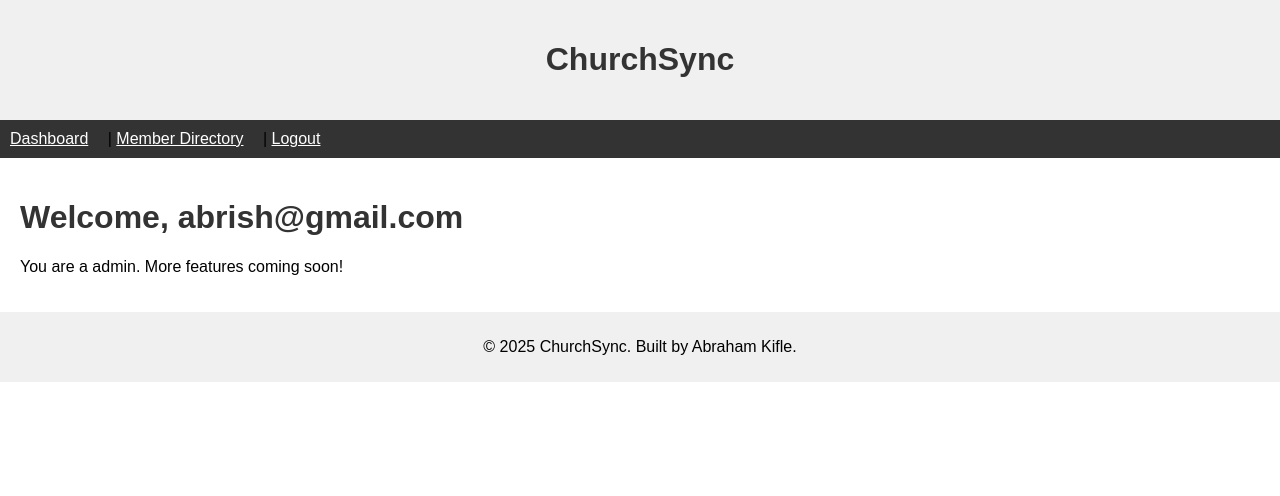
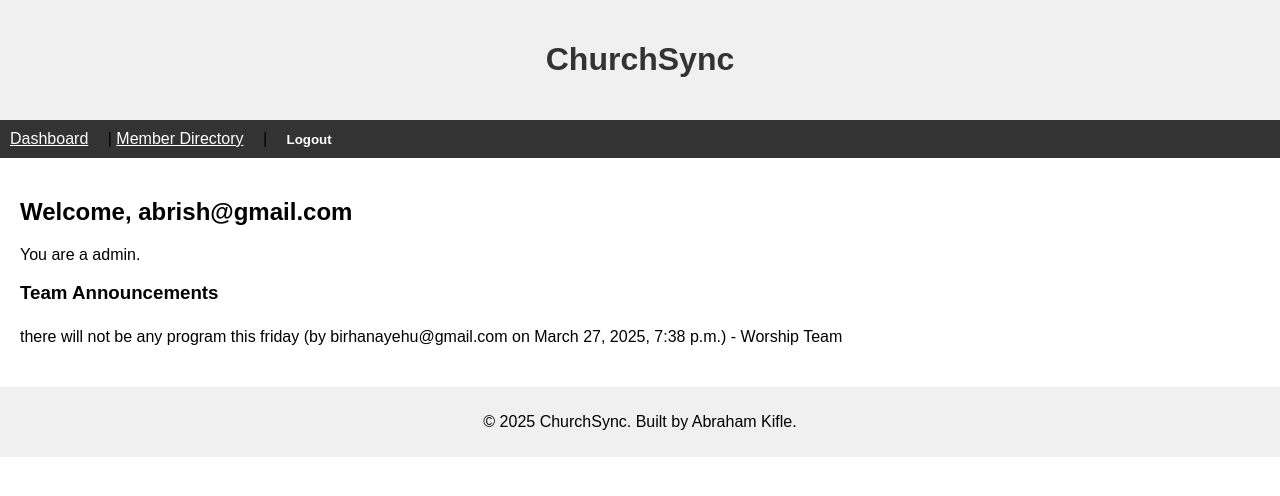
Before and after one commit to Abrish47/ChurchSync, a Django app: template templates/member_dashboard.html in a window 1280 px wide. Shown: the top 496 px of the page. Run offline with Django 5.2, Linux system fonts and the light colour scheme; the template is opened without the code that fills it: values that come from a table or form of the project are taken from there, others are empty; a user stored in the database is signed in; data comes from the database, SQL or seed files in the repository; both versions use the stored data as it was after the commit.

Commit message:
Final touch. Adjust the html file to accomidate the base navigation bars and changed the users.views member_dashbord to include the announcement tab function

```diff
--- a/churchsync/urls.py
+++ b/churchsync/urls.py
@@ -20,10 +20,12 @@
 from users.views import admin_dashboard, member_dashboard
 from teams.views import leader_dashboard, member_directory
 from teams.views import announcements
+from django.contrib.auth import views as auth_views
 
 urlpatterns = [
     path('admin/', admin.site.urls),
     path('login/', login_view, name='login'),
+    path('logout/', auth_views.LogoutView.as_view(next_page='login'), name='logout'),
     path('dashboard/admin/', admin_dashboard, name='admin_dashboard'),
     path('dashboard/teams/<int:team_id>/', leader_dashboard, name='leader_dashboard'),
     path('directory/', member_directory, name='member_directory'),
--- a/static/css/styles.css
+++ b/static/css/styles.css
@@ -39,3 +39,16 @@ li {
 form {
     margin-top: 10px;
 }
+.nav-logout {
+    background: none;
+    border: none;
+    color: white;
+    text-decoration: none;
+    font-weight: bold;
+    padding: 0;
+    margin: 0 15px;
+    cursor: pointer;
+}
+.nav-logout:hover {
+    text-decoration: underline;
+}
--- a/templates/base.html
+++ b/templates/base.html
@@ -1,3 +1,4 @@
+<!-- churchsync/templates/base.html -->
 {% load static %}
 <!DOCTYPE html>
 <html lang="en">
@@ -11,13 +12,28 @@
         <h1>ChurchSync</h1>
     </header>
     <nav>
-        <a href="{% url 'dashboard' %}">Dashboard</a> |
-        <a href="{% url 'member_directory' %}">Member Directory</a> |
-        {% if user.is_authenticated and user.role == 'leader' %}
-            <a href="{% url 'announcements' team_id=user.led_teams.first.id %}">Announcements</a> |
-        {% endif %}
         {% if user.is_authenticated %}
-            <a href="{% url 'logout' %}">Logout</a>
+            {% if user.role == 'admin' %}
+                <a href="{% url 'admin_dashboard' %}">Dashboard</a> |
+            {% elif user.role == 'leader' %}
+                {% if user.led_teams.exists %}
+                    <a href="{% url 'leader_dashboard' user.led_teams.first.id %}">Dashboard</a> |
+                {% else %}
+                    <a href="#">No Team Assigned</a> |
+                {% endif %}
+            {% elif user.role == 'member' %}
+                <a href="{% url 'member_dashboard' %}">Dashboard</a> |
+            {% endif %}
+            <a href="{% url 'member_directory' %}">Member Directory</a> |
+            {% if user.role == 'leader' %}
+                {% if user.led_teams.exists %}
+                    <a href="{% url 'announcements' user.led_teams.first.id %}">Announcements</a> |
+                {% endif %}
+            {% endif %}
+            <form action="{% url 'logout' %}" method="post" style="display: inline;">
+                {% csrf_token %}
+                <button type="submit" class="nav-logout">Logout</button>
+            </form>
         {% else %}
             <a href="{% url 'login' %}">Login</a>
         {% endif %}
--- a/templates/member_dashboard.html
+++ b/templates/member_dashboard.html
@@ -1,8 +1,19 @@
 {% extends 'base.html' %}
 
-{% block title %} Member Dashboard - ChurchSync {% endblock %}
+{% block title %}Member Dashboard - ChurchSync{% endblock %}
 
 {% block content %}
-    <h1>Welcome, {{ user.email }}</h1>
-    <p>You are a {{ user.role }}. More features coming soon!</p>
+    <h2>Welcome, {{ user.email }}</h2>
+    <p>You are a {{ user.role }}.</p>
+
+    {% if announcements %}
+        <h3>Team Announcements</h3>
+        <ul class="announcement-list">
+            {% for announcement in announcements %}
+                <li>{{ announcement.content }} (by {{ announcement.posted_by.email }} on {{ announcement.created_at }}) - {{ announcement.team.name }}</li>
+            {% endfor %}
+        </ul>
+    {% else %}
+        <p>No announcements yet. Stay tuned for updates from your team leaders!</p>
+    {% endif %}
 {% endblock %}
--- a/templates/member_directory.html
+++ b/templates/member_directory.html
@@ -1,9 +1,8 @@
 {% extends 'base.html' %}
 
 {% block title %} Member Directory - ChurchSync {% endblock %}
-    <link rel="stylesheet" href="{% static 'css/styles.css' %}">
-</head>
-<body>
+
+{% block content %}
     <h1>Member Directory</h1>
     <ul>
         {% for member in members %}
```
Also changed, not shown: users/views.py (+14 -2 lines), db.sqlite3.
